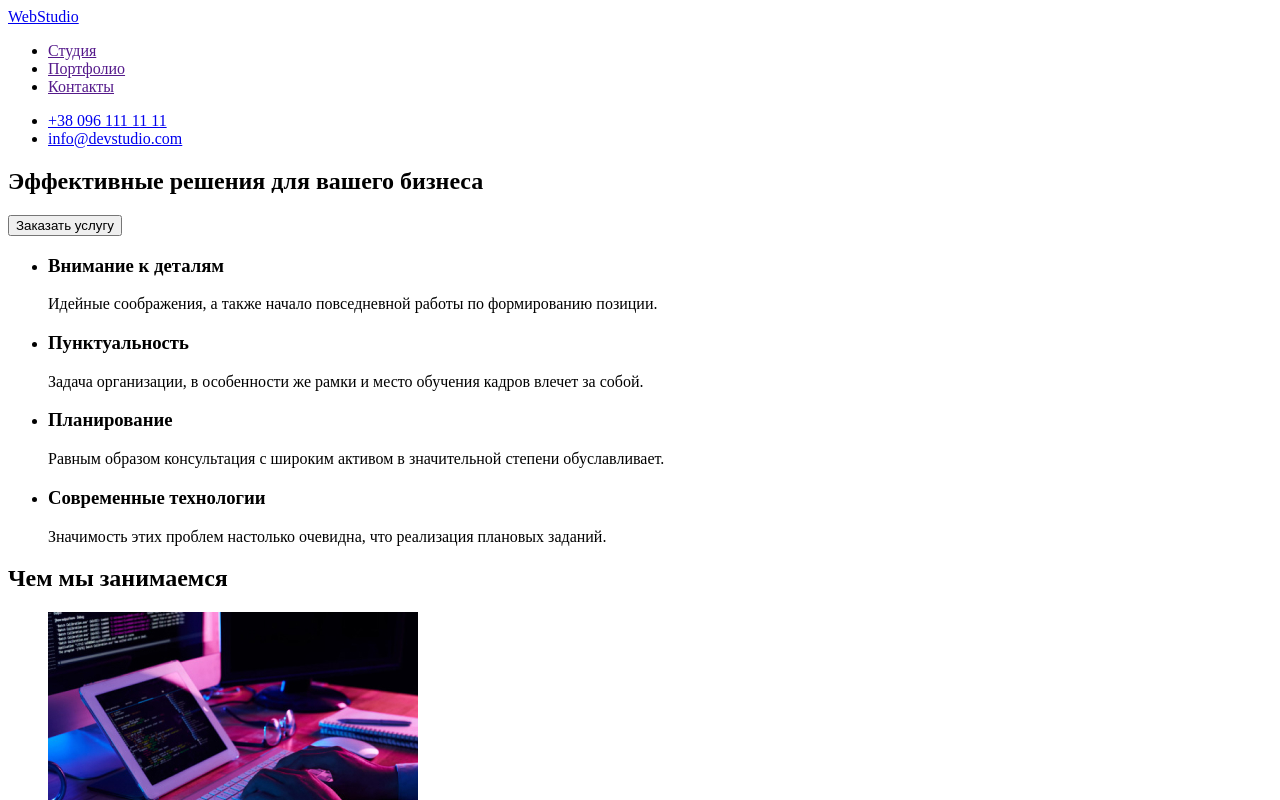
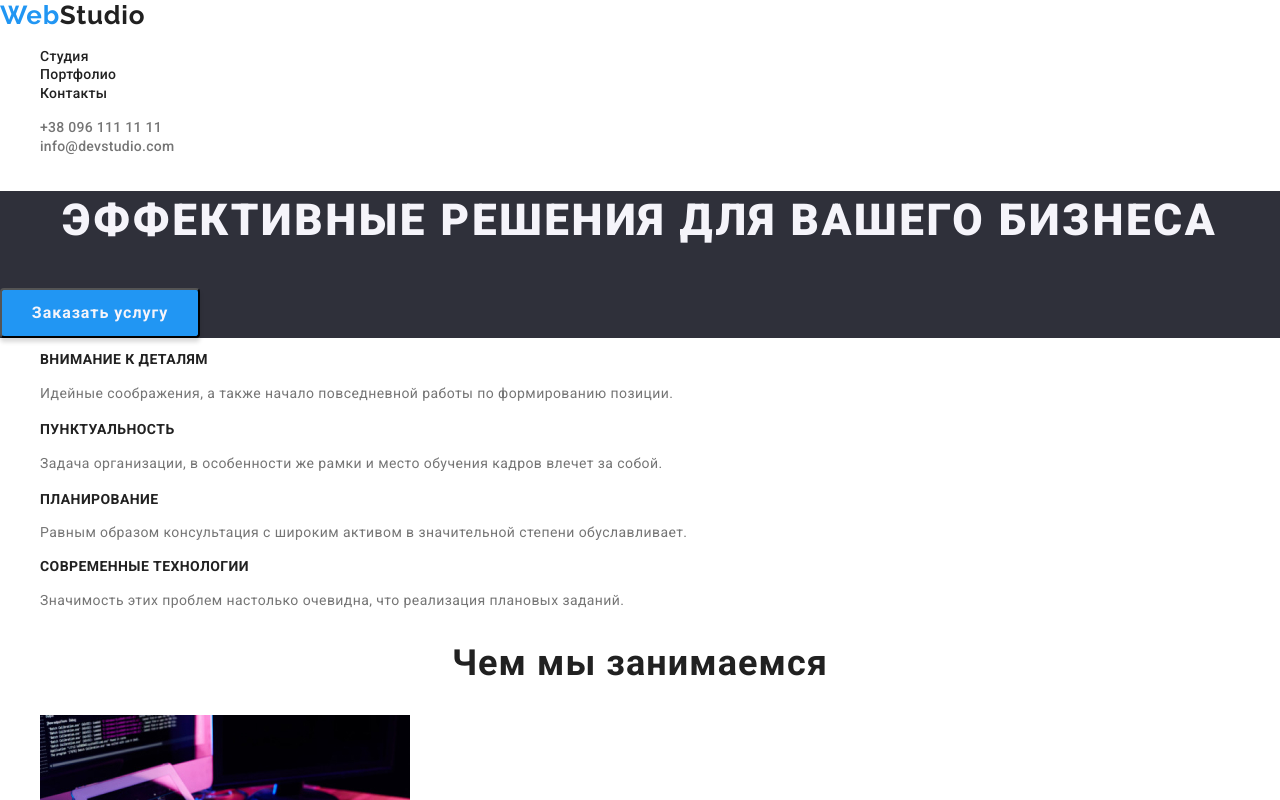
Before and after one commit to InnaPalchynska/goit-markup-hw-02, a plain HTML site: page index.html in a window 1280 px wide. Shown: the top 800 px of the page. Drawn offline with nearby package versions, Linux system fonts and the light colour scheme.

Commit message:
стили главной страницы

```diff
--- /dev/null
+++ b/css/style.css
@@ -0,0 +1,158 @@
+:root {
+  --primary-text-color: #757575;
+  --title-text-color: #212121;
+  --accent-color: #2196f3;
+  --primary-bg-color: #ffffff;
+  --secondary-bg-color: #f5f4fa;
+  --accent-bg-color: #2f303a;
+  --primary-font-family: "Roboto", sans-serif;
+  --logo-font-family: "Raleway", sans-serif;
+}
+
+body {
+  color: var(--primary-text-color);
+  background-color: var(--primary-bg-color);
+  font-family: var(--primary-font-family);
+}
+
+h1 {
+  font-weight: 900;
+  font-size: 44px;
+  line-height: 1.36;
+  text-align: center;
+  letter-spacing: 0.06em;
+  text-transform: uppercase;
+
+  color: var(--secondary-bg-color);
+}
+
+h2 {
+  font-weight: 700;
+  font-size: 36px;
+  line-height: 1.16;
+  text-align: center;
+  letter-spacing: 0.03em;
+  color: var(--title-text-color);
+}
+
+.link {
+  text-decoration: none;
+}
+
+.list {
+  list-style: none;
+}
+
+/* logo */
+
+.logo {
+  font-family: var(--logo-font-family);
+  font-weight: 700;
+  font-size: 26px;
+  line-height: 1.19;
+  letter-spacing: 0.03em;
+  color: var(--title-text-color);
+}
+
+.accent {
+  color: var(--accent-color);
+}
+
+/* site-nav */
+
+.site-nav .link {
+  font-weight: 500;
+  font-size: 14px;
+  line-height: 1.14;
+  letter-spacing: 0.02em;
+  color: var(--title-text-color);
+}
+
+.site-nav .link:hover,
+.site-nav .link:focus {
+  color: var(--accent-color);
+}
+
+.contacts .link {
+  color: inherit;
+}
+
+/* hero */
+
+.hero {
+  background-color: var(--accent-bg-color);
+}
+
+/* button */
+
+.button {
+  width: 200px;
+  height: 50px;
+
+  font-weight: 700;
+  font-size: 16px;
+  line-height: 1.87;
+  text-align: center;
+  align-items: center;
+  letter-spacing: 0.06em;
+  color: var(--secondary-bg-color);
+
+  background: var(--accent-color);
+  box-shadow: 0px 4px 4px rgba(0, 0, 0, 0.15);
+  border-radius: 4px;
+}
+
+/* features */
+
+.features {
+  font-weight: 400;
+  font-size: 14px;
+  line-height: 1.71;
+  letter-spacing: 0.03em;
+}
+
+.features .description {
+}
+
+.features .title {
+  font-weight: 700;
+  line-height: 1.14;
+  text-transform: uppercase;
+  color: var(--title-text-color);
+}
+
+/* team */
+
+.team {
+  background-color: var(--secondary-bg-color);
+  font-weight: 400;
+  font-size: 16px;
+  line-height: 1.18;
+  text-align: center;
+  letter-spacing: 0.03em;
+}
+
+.team.title {
+  font-weight: 500;
+  color: var(--title-text-color);
+}
+
+/* footer */
+
+.footer {
+  background-color: var(--accent-bg-color);
+  color: var(--primary-bg-color);
+}
+
+.footer .contacts {
+  font-weight: 400;
+  font-size: 14px;
+  line-height: 1.71;
+  letter-spacing: 0.03em;
+  color: rgba(255, 255, 255, 0.6);
+}
+
+address {
+  font-style: inherit;
+  color: var(--primary-bg-color);
+}
--- a/index.html
+++ b/index.html
@@ -4,65 +4,72 @@
     <meta charset="UTF-8">
     <meta name="viewport" content="width=device-width, initial-scale=1.0">
     <title>WebStudio</title>
+    <link rel="stylesheet" href="https://cdnjs.cloudflare.com/ajax/libs/modern-normalize/1.0.0/modern-normalize.min.css"
+        integrity="sha512-ISS7cAi1PEhQ8jnbJpJZMd29NlhNj4AWYyLOSp2CE/CsHxTCu+r+t0D2yoJudVrd0/8fTVPUVDzY5Tvli75u/g=="
+        crossorigin="anonymous" />
+    <link rel="preconnect" href="https://fonts.gstatic.com">
+    <link href="https://fonts.googleapis.com/css2?family=Raleway:wght@700&family=Roboto:wght@400;500;700;900&display=swap"
+        rel="stylesheet">
+    <link rel="stylesheet" href="./css/style.css">
 </head>
 <body>
     <!-- Шапка сайта  -->
     <header>
         <nav>
-            <a href="/index.html">WebStudio</a>
-            <ul>
-                <li><a href="">Студия</a></li>
-                <li><a href="">Портфолио</a></li>
-                <li><a href="">Контакты</a></li>
+            <a class="logo link" href="/index.html"><span class="accent">Web</span>Studio</a>
+            <ul class="site-nav list">
+                <li><a class="link" href="">Студия</a></li>
+                <li><a class="link" href="./portfolio.html">Портфолио</a></li>
+                <li><a class="link" href="">Контакты</a></li>
             </ul>
         </nav>
-            <ul>
+            <ul class=" site-nav list contacts">
                 <li>
-                    <a href="tel:+380961111111">+38 096 111 11 11</a>
+                    <a class="link" href="tel:+380961111111">+38 096 111 11 11</a>
                 </li>
                 <li>
-                    <a href="mailto:info@devstudio.com">info@devstudio.com</a>
+                    <a class="link" href="mailto:info@devstudio.com">info@devstudio.com</a>
                 </li>
             </ul>
    </header>
         <main>
             <!-- Герой -->
-            <section>
+            <section class="hero">
                 <h1>Эффективные решения для вашего бизнеса</h1>
-                <button>Заказать услугу</button>
+                <button class="button">Заказать услугу</button>
             </section>
             <!-- Особенности -->
             <section>
                 <!-- <h2 hidden="true">Наши особенности</h2> -->
-                <ul>
+                <ul class="features list">
                     <li>
-                        <h3>Внимание к деталям</h3>
-                        <p>Идейные соображения, а также начало повседневной работы по формированию позиции.</p>
+                        <h3 class="features title">Внимание к деталям</h3>
+                        <p class="features description">Идейные соображения, а также начало повседневной работы по формированию позиции.</p>
                     </li>
                 </ul>
                 <ul>
-                    <li>
-                        <h3>Пунктуальность</h3>
-                        <p>Задача организации, в особенности же рамки и место обучения кадров влечет за собой.</p>
+                    <li class="features list">
+                        <h3 class="features title">Пунктуальность</h3>
+                        <p class="features description">Задача организации, в особенности же рамки и место обучения кадров влечет за собой.</p>
                     </li>
                 </ul>
-                <ul>
+                <ul class="features list">
                     <li>
-                        <h3>Планирование</h3>
-                        <p>Равным образом консультация с широким активом в значительной степени обуславливает.</p>
+                        <h3 class="features title">Планирование</h3>
+                        <p class="features description">Равным образом консультация с широким активом в значительной степени обуславливает.</p>
                     </li>
                 </ul>
-                <ul>
+                <ul class="features list">
                     <li>
-                        <h3>Современные технологии</h3>
-                        <p>Значимость этих проблем настолько очевидна, что реализация плановых заданий.</p>
+                        <h3 class="features title">Современные технологии</h3>
+                        <p class="features description">Значимость этих проблем настолько очевидна, что реализация плановых заданий.</p>
                     </li>
                 </ul>
             </section>
             <!-- Чем мы занимаемся -->
             <section>
-                <h2>Чем мы занимаемся</h2>
-                <ul>
+                <h2 class="work">Чем мы занимаемся</h2>
+                <ul class="list">
                     <li>
                         <a href="">
                             <img src="./images/box1.jpg" alt="Разработка сценариев" width="370" height="294">
@@ -81,44 +88,44 @@
                 </ul>
             </section>
             <!-- Наша команда -->
-            <section>
+            <section class="team">
                 <h2>Наша команда</h2>
-                <ul>
+                <ul class="team list">
                     <li>
                         <img src="./images/img1.jpg" alt="фото Игоря Демьяненко" width="270" height="260">
-                        <h3>Игорь Демьяненко</h3>
+                        <h3 class="team title">Игорь Демьяненко</h3>
                         <p>Product Designer</p>
                     </li>
                     <li>
                         <img src="./images/img2.jpg" alt="фото Ольги Репиной" width="270" height="260">
-                        <h3>Ольга Репина</h3>
+                        <h3 class="team title">Ольга Репина</h3>
                         <p>Frontend Developer</p>
                     </li>
                     <li>
                         <img src="./images/img3.jpg" alt="фото Николая Тарасова" width="270" height="260">
-                        <h3>Николай Тарасов</h3>
+                        <h3 class="team title">Николай Тарасов</h3>
                         <p>Marketing</p>
                     </li>
                     <li>
                         <img src="./images/img4.jpg" alt="фото Михаила Ермакова" width="270" height="260">
-                        <h3>Михаил Ермаков</h3>
+                        <h3 class="team title">Михаил Ермаков</h3>
                         <p>UI Designer</p>
                     </li>
                 </ul>
             </section>
         </main>
         <!-- Подвал сайта -->
-    <footer>
-            <a href="/">WebStudio</a>
-            <ul>
+    <footer class="footer">
+        <a class="logo link footer" href="/index.html"><span class="accent">Web</span>Studio</a>
+            <ul class="footer list contacts">
                 <li>
                     <address>г. Киев, пр-т Леси Украинки, 26</address>
                </li>
                 <li>
-                    <a href="mailto:info@devstudio.com">info@devstudio.com</a>
+                    <a class="link" href="mailto:info@devstudio.com">info@devstudio.com</a>
                 </li>
                 <li>
-                    <a href="tel:+380961111111">+38 096 111 11 11</a>
+                    <a class="link" href="tel:+380961111111">+38 096 111 11 11</a>
                 </li>
             </ul>
     </footer>
```
Also changed, not shown: portfolio.html (added, +129 -0 lines).
